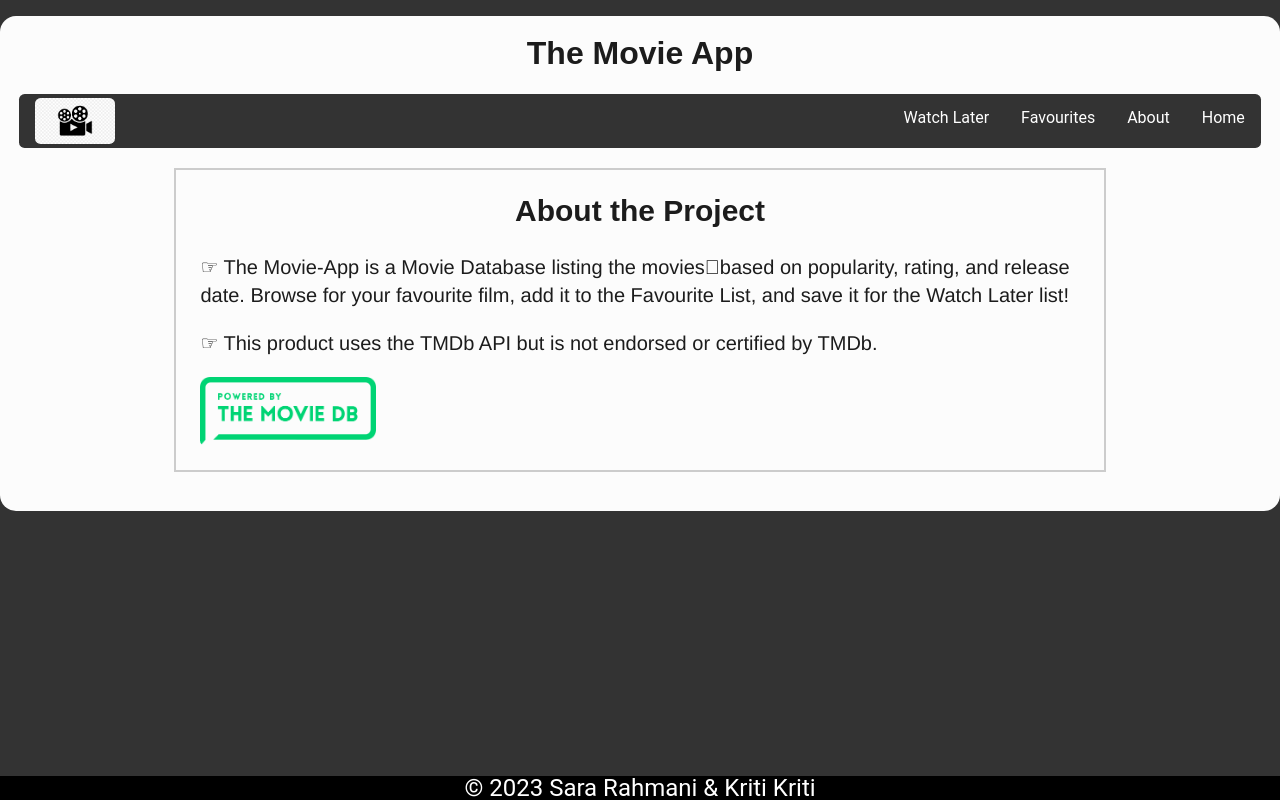
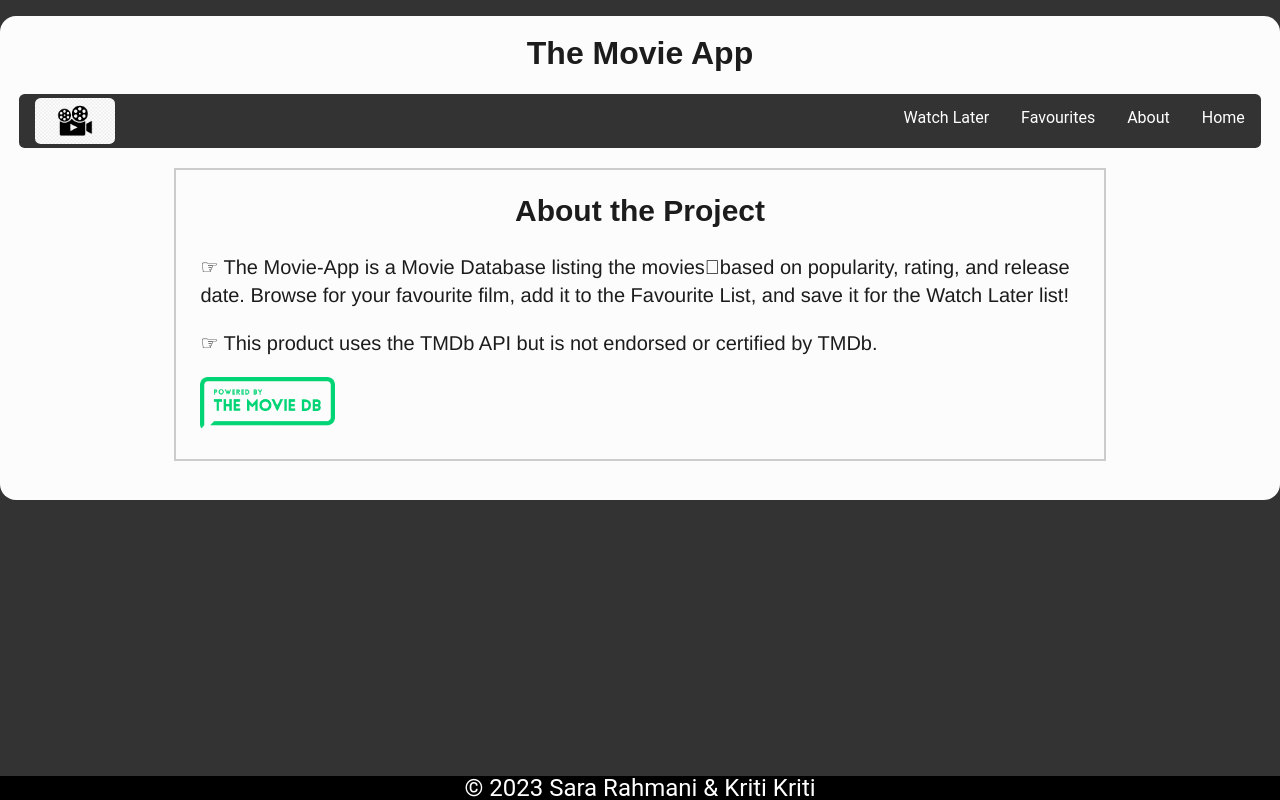
Before and after one commit to sara-rahmani/movie-app, a React app in the folder movie-app/: page /about in a window 1280 px wide. Built offline with nearby package versions, Linux system fonts and the light colour scheme.

Commit message:
changed width

```diff
--- a/movie-app/src/styles/App.css
+++ b/movie-app/src/styles/App.css
@@ -253,9 +253,7 @@ text-align: center;
     margin-left: 30%;}
 
     .logo-img{
-      max-width: 20%;
-      display: flex;
-      justify-content: center;
+      max-width: 135px;
     }
 footer {  position: fixed;
     left: 0;
```
